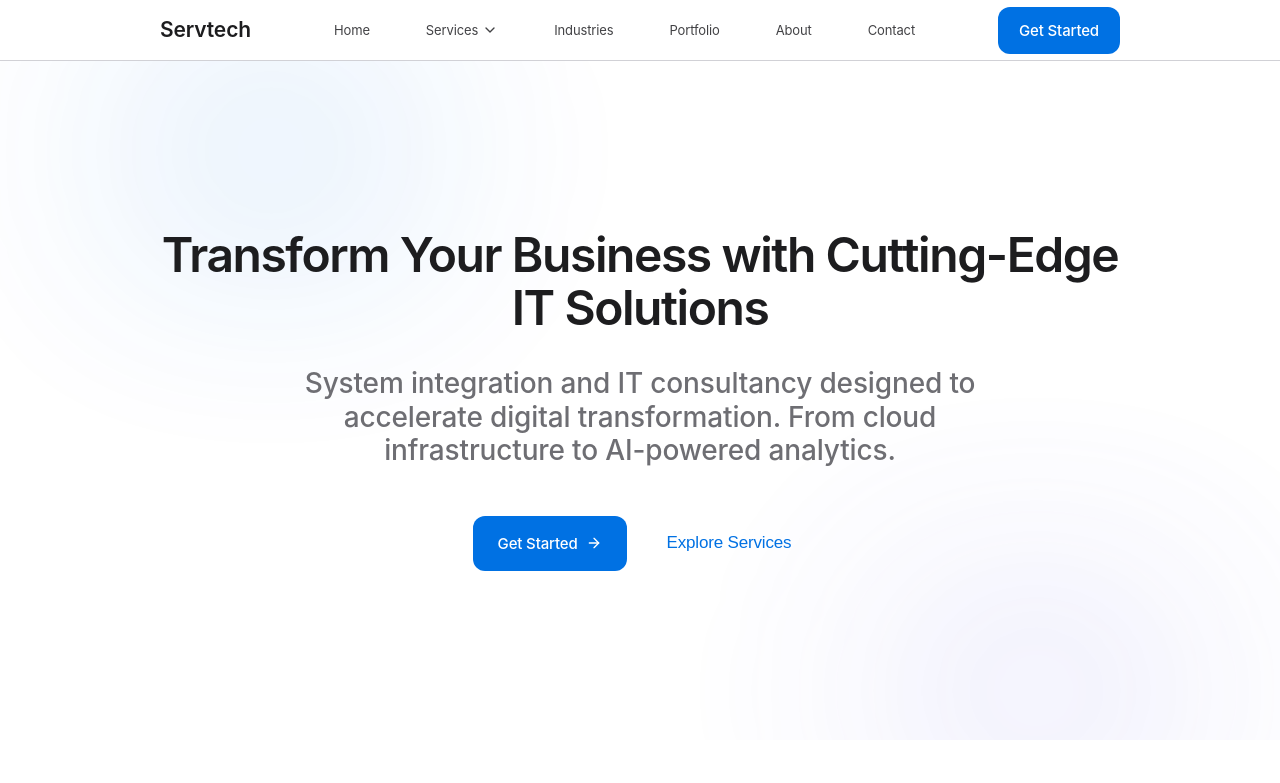
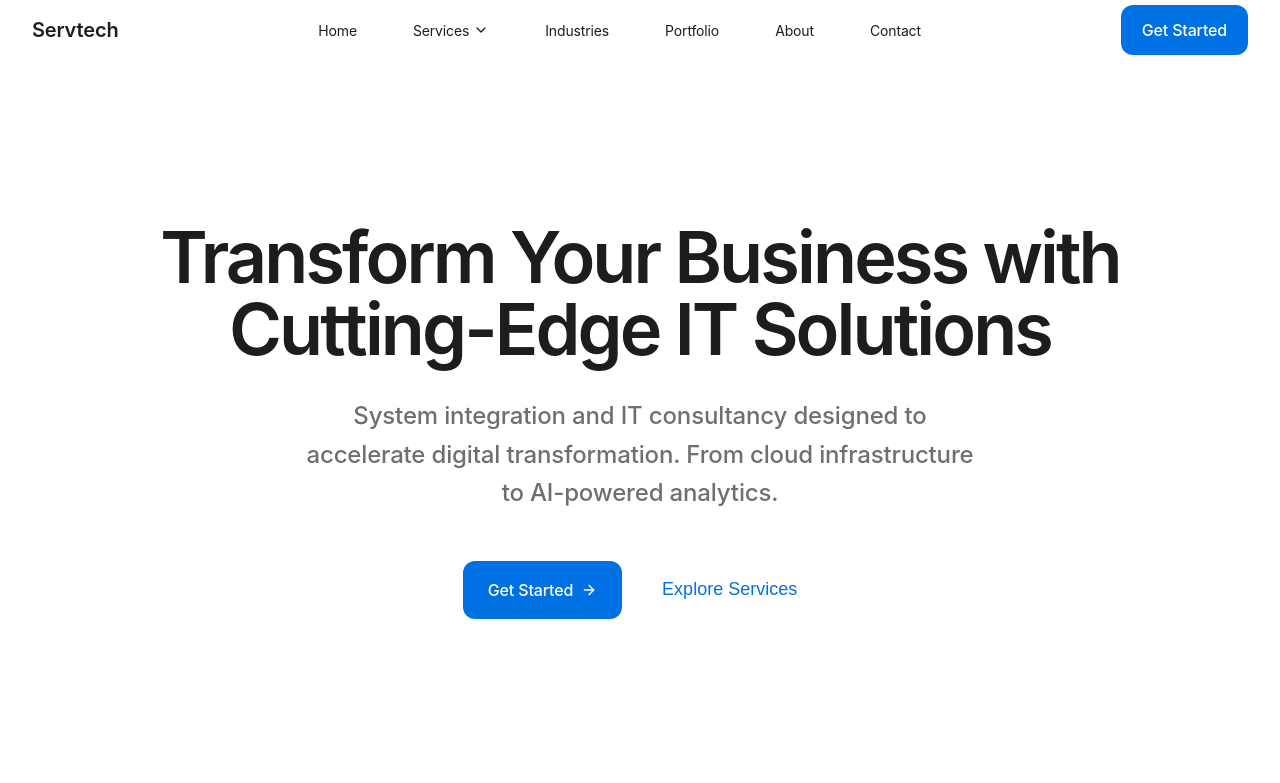
Before and after one commit to pratikasr/servtech-website, a Next.js app: page / in a window 1280 px wide. Shown: the top 783 px of the page. Built offline with nearby package versions, Linux system fonts and the light colour scheme.

Commit message:
fix(design): nuke gradients and update global design tokens for stark minimalism

```diff
--- a/src/app/globals.css
+++ b/src/app/globals.css
@@ -12,182 +12,115 @@
 
 :root {
   /* ===== Typography ===== */
-
-  /* Font Families - System fonts with fallbacks */
   --font-display: -apple-system, BlinkMacSystemFont, 'SF Pro Display', 'Inter', system-ui, sans-serif;
   --font-text: -apple-system, BlinkMacSystemFont, 'SF Pro Text', 'Inter', system-ui, sans-serif;
 
-  /* Font Sizes - Reduced by 30-40% from original */
-  --text-xs: 0.6875rem;
-  /* 11px */
-  --text-sm: 0.8125rem;
-  /* 13px */
-  --text-base: 0.9375rem;
-  /* 15px */
-  --text-lg: 1.0625rem;
-  /* 17px */
-  --text-xl: 1.3125rem;
-  /* 21px */
-  --text-2xl: 1.75rem;
-  /* 28px */
+  /* Font Sizes - Calibrated for high-DPI "Retina" feel */
+  --text-xs: 0.75rem;
+  /* 12px */
+  --text-sm: 0.875rem;
+  /* 14px */
+  --text-base: 1rem;
+  /* 16px */
+  --text-lg: 1.125rem;
+  /* 18px */
+  --text-xl: 1.25rem;
+  /* 20px */
+  --text-2xl: 1.5rem;
+  /* 24px */
   --text-3xl: 2rem;
   /* 32px */
   --text-4xl: 2.5rem;
   /* 40px */
-  --text-5xl: 3rem;
-  /* 48px - MAXIMUM */
+  --text-5xl: 3.5rem;
+  /* 56px - Increased for impact */
+  --text-6xl: 4.5rem;
+  /* 72px - New Hero size */
 
-  /* Font Weights - Refined range */
+  /* Font Weights */
   --font-light: 300;
   --font-regular: 400;
   --font-medium: 500;
   --font-semibold: 600;
-  /* NO extrabold (800) */
 
-  /* Letter Spacing - Tighter for premium feel */
-  --tracking-tighter: -0.03em;
-  /* Large headings */
+  /* Letter Spacing */
+  --tracking-tighter: -0.04em;
+  /* More aggressive for headlines */
   --tracking-tight: -0.02em;
-  /* Headings */
   --tracking-normal: -0.01em;
-  /* Body text */
-  --tracking-wide: 0.01em;
-  /* Small text */
+  --tracking-wide: 0.02em;
 
-  /* Line Heights - Optimized */
+  /* Line Heights */
   --leading-none: 1;
   --leading-tight: 1.1;
-  --leading-snug: 1.2;
-  --leading-normal: 1.4;
-  --leading-relaxed: 1.5;
+  --leading-snug: 1.3;
+  --leading-normal: 1.5;
+  --leading-relaxed: 1.6;
 
-  /* ===== Colors - Monochrome + Single Accent ===== */
+  /* ===== Colors - Stark Monochrome ===== */
+  --white: #FFFFFF;
+  --gray-50: #FBFBFD;
+  /* Very subtle warm tint, barely visible */
+  --gray-100: #F5F5F7;
+  --gray-200: #E5E5E7;
+  --gray-300: #D2D2D7;
+  --gray-400: #86868B;
+  --gray-500: #6E6E73;
+  --gray-600: #424245;
+  /* Darker secondary */
+  --gray-700: #1D1D1F;
+  --gray-800: #1D1D1F;
+  --gray-900: #1D1D1F;
+  /* Apple's "black" is often #1D1D1F */
+  --black: #000000;
 
-  /* Base Grays (Apple palette) */
-  --white: #FFFFFF;
-  --gray-50: #F5F5F7;
-  /* Apple's off-white for backgrounds */
-  --gray-100: #E5E5E7;
-  --gray-200: #D1D1D6;
-  --gray-300: #B0B0B5;
-  --gray-400: #898989;
-  --gray-500: #6E6E73;
-  /* Secondary text */
-  --gray-600: #56565A;
-  --gray-700: #424245;
-  --gray-800: #2C2C2E;
-  --gray-900: #1D1D1F;
-  /* Primary text (Apple's) */
-  --gray-950: #000000;
+  /* Accent - Refined Blue */
+  --accent-blue: #0071E3;
+  --accent-blue-hover: #0077ED;
+  --accent-blue-subtle: rgba(0, 113, 227, 0.08);
 
-  /* Accent Color (Single) */
-  --accent-blue: #0071E3;
-  /* Apple blue */
-  --accent-blue-hover: #0077ED;
-  --accent-blue-pressed: #0062CC;
+  /* ===== Spacing - Expansive ===== */
+  --space-1: 0.25rem;
+  --space-2: 0.5rem;
+  --space-3: 0.75rem;
+  --space-4: 1rem;
+  --space-5: 1.25rem;
+  --space-6: 1.5rem;
+  --space-8: 2rem;
+  --space-10: 2.5rem;
+  --space-12: 3rem;
+  --space-16: 4rem;
+  --space-20: 5rem;
+  --space-24: 6rem;
+  --space-32: 8rem;
+  /* New massive spacer */
 
-  /* Semantic Colors (Minimal use) */
-  --success: #30D158;
-  /* Apple green */
-  --error: #FF3B30;
-  /* Apple red */
-  --warning: #FF9F0A;
-  /* Apple orange */
+  /* Layout */
+  --container-max: 80rem;
+  /* Wider: 1280px */
+  --container-padding-desktop: 2rem;
+  --container-padding-mobile: 1.25rem;
 
-  /* ===== Spacing - 4px Grid System ===== */
-  --space-1: 0.25rem;
-  /* 4px */
-  --space-2: 0.5rem;
-  /* 8px */
-  --space-3: 0.75rem;
-  /* 12px */
-  --space-4: 1rem;
-  /* 16px */
-  --space-5: 1.25rem;
-  /* 20px */
-  --space-6: 1.5rem;
-  /* 24px */
-  --space-8: 2rem;
-  /* 32px */
-  --space-10: 2.5rem;
-  /* 40px */
-  --space-12: 3rem;
-  /* 48px */
-  --space-16: 4rem;
-  /* 64px */
-  --space-20: 5rem;
-  /* 80px */
-  --space-24: 6rem;
-  /* 96px */
-  --space-30: 7.5rem;
-  /* 120px */
-  --space-40: 10rem;
-  /* 160px */
+  /* ===== Physics-based Animation ===== */
+  --timing-fast: 200ms;
+  --timing-base: 400ms;
+  --ease-apple: cubic-bezier(0.25, 0.1, 0.25, 1);
+  --ease-out-expo: cubic-bezier(0.16, 1, 0.3, 1);
+  /* "Springy" feel */
 
-  /* Section Padding */
-  --section-y-desktop: 7.5rem;
-  /* 120px */
-  --section-y-tablet: 5rem;
-  /* 80px */
-  --section-y-mobile: 3.75rem;
-  /* 60px */
+  /* ===== Effects ===== */
+  --shadow-sm: 0 1px 2px rgba(0, 0, 0, 0.04);
+  --shadow-md: 0 4px 12px rgba(0, 0, 0, 0.08);
+  /* Smoother spread */
+  --shadow-lg: 0 12px 24px rgba(0, 0, 0, 0.12);
+  --shadow-xl: 0 20px 40px rgba(0, 0, 0, 0.14);
 
-  /* Container */
-  --container-max: 70rem;
-  /* 1120px - tighter than before */
-  --container-padding-desktop: 5rem;
-  /* 80px */
-  --container-padding-mobile: 1.5rem;
-  /* 24px */
-
-  /* ===== Animation & Transitions ===== */
-
-  /* Timing - Faster, more responsive */
-  --timing-instant: 100ms;
-  --timing-fast: 150ms;
-  --timing-base: 200ms;
-  --timing-slow: 300ms;
-
-  /* Easing - Apple's signature curve */
-  --ease-apple: cubic-bezier(0.25, 0.1, 0.25, 1);
-  --ease-in: cubic-bezier(0.42, 0, 1, 1);
-  --ease-out: cubic-bezier(0, 0, 0.58, 1);
-  --ease-in-out: cubic-bezier(0.42, 0, 0.58, 1);
-
-  /* Transforms - Minimal */
-  --hover-lift: translateY(-1px);
-  /* 1px MAX */
-  --hover-lift-card: translateY(-2px);
-  /* 2px for cards only */
-
-  /* ===== Shadows - Subtle ===== */
-  --shadow-xs: 0 1px 2px rgba(0, 0, 0, 0.04);
-  --shadow-sm: 0 2px 4px rgba(0, 0, 0, 0.06);
-  --shadow-md: 0 4px 8px rgba(0, 0, 0, 0.08);
-  --shadow-lg: 0 8px 16px rgba(0, 0, 0, 0.10);
-  --shadow-xl: 0 12px 24px rgba(0, 0, 0, 0.12);
-
-  /* ===== Border Radius ===== */
-  --radius-sm: 0.375rem;
-  /* 6px */
-  --radius-md: 0.5rem;
-  /* 8px */
   --radius-lg: 0.75rem;
-  /* 12px */
   --radius-xl: 1rem;
-  /* 16px */
   --radius-2xl: 1.5rem;
-  /* 24px */
+  --radius-3xl: 2rem;
+  /* New larger radius */
   --radius-full: 9999px;
-
-  /* ===== Z-index Scale ===== */
-  --z-dropdown: 1000;
-  --z-sticky: 1100;
-  --z-fixed: 1200;
-  --z-modal-backdrop: 1300;
-  --z-modal: 1400;
-  --z-popover: 1500;
-  --z-tooltip: 1600;
 }
 
 /* ============================================
--- a/src/components/home/Hero.module.css
+++ b/src/components/home/Hero.module.css
@@ -1,100 +1,67 @@
 .hero {
     position: relative;
-    min-height: 85vh;
-    /* Increased for impact */
+    min-height: 90vh;
+    /* Dominant height */
     display: flex;
     align-items: center;
     justify-content: center;
     overflow: hidden;
-    padding-top: var(--space-30);
-    /* More breathing room */
-    padding-bottom: var(--space-30);
-    box-shadow: inset 0 1px 0 var(--gray-200);
+    padding-top: var(--space-24);
+    padding-bottom: var(--space-24);
+    background-color: var(--white);
+    /* Pure white background */
 }
 
-.heroBackground {
-    position: absolute;
-    top: 0;
-    left: 0;
-    right: 0;
-    bottom: 0;
-    z-index: -1;
-    background: var(--white);
-    overflow: hidden;
-}
-
-.heroBackground::before {
-    content: '';
-    position: absolute;
-    top: -20%;
-    left: -10%;
-    width: 60%;
-    height: 60%;
-    background: radial-gradient(circle, rgba(0, 113, 227, 0.12) 0%, rgba(0, 113, 227, 0) 70%);
-    filter: blur(80px);
-    opacity: 0.8;
-    animation: drift 10s ease-in-out infinite alternate;
-}
-
-.heroBackground::after {
-    content: '';
-    position: absolute;
-    bottom: -20%;
-    right: -10%;
-    width: 60%;
-    height: 60%;
-    background: radial-gradient(circle, rgba(94, 92, 230, 0.12) 0%, rgba(94, 92, 230, 0) 70%);
-    filter: blur(80px);
-    opacity: 0.8;
-    animation: drift 15s ease-in-out infinite alternate-reverse;
-}
-
-@keyframes drift {
-    0% {
-        transform: translate(0, 0);
-    }
-
-    100% {
-        transform: translate(20px, 30px);
-    }
-}
+/*
+   Eye Bleach Removal:
+   REMOVED .heroBackground and its pseudo-elements (the blobs).
+   Replaced with a subtle, structured grid or pure white.
+*/
 
 .heroContent {
     position: relative;
     text-align: center;
-    max-width: 64rem;
-    /* Increased width for larger text */
+    max-width: 72rem;
+    /* Wide to accommodate large text */
     margin: 0 auto;
     padding: var(--space-12) 0;
-    animation: fadeInUp 0.6s var(--ease-apple);
+    z-index: 2;
 }
 
 .title {
-    font-size: var(--text-5xl);
-    /* Massive impactful title */
+    font-size: var(--text-6xl);
+    /* Stark, Massive */
     font-weight: var(--font-semibold);
     color: var(--gray-900);
     margin-bottom: var(--space-8);
-    line-height: var(--leading-tight);
+    line-height: var(--leading-none);
+    /* Tightest leading */
     letter-spacing: var(--tracking-tighter);
+    opacity: 0;
+    animation: fadeUp 1s var(--ease-out-expo) forwards;
+    /* Custom premium easing */
 }
 
 @media (max-width: 768px) {
     .title {
         font-size: var(--text-4xl);
+        line-height: var(--leading-tight);
     }
 }
 
 .subtitle {
     font-size: var(--text-2xl);
-    /* Significantly larger to match About page */
+    font-weight: var(--font-medium);
     color: var(--gray-500);
+    /* Stark contrast */
     margin-bottom: var(--space-12);
-    line-height: var(--leading-snug);
-    max-width: 48rem;
+    line-height: var(--leading-relaxed);
+    max-width: 42rem;
     margin-left: auto;
     margin-right: auto;
-    font-weight: var(--font-medium);
+    opacity: 0;
+    animation: fadeUp 1s var(--ease-out-expo) 0.2s forwards;
+    /* Staggered */
 }
 
 @media (max-width: 768px) {
@@ -105,37 +72,40 @@
 
 .ctaGroup {
     display: flex;
-    gap: var(--space-6);
+    gap: var(--space-5);
     justify-content: center;
     align-items: center;
     flex-wrap: wrap;
+    opacity: 0;
+    animation: fadeUp 1s var(--ease-out-expo) 0.4s forwards;
+    /* Staggered */
 }
 
-/* Secondary CTA as text link */
+/* Secondary CTA - Hyper-minimal */
 .secondaryCta {
     font-size: var(--text-lg);
-    /* Larger */
     font-weight: var(--font-medium);
     color: var(--accent-blue);
     background: transparent;
     border: none;
     cursor: pointer;
-    padding: var(--space-3) var(--space-4);
+    padding: var(--space-3) var(--space-5);
     transition: all var(--timing-fast) var(--ease-apple);
-    letter-spacing: var(--tracking-normal);
 }
 
 .secondaryCta:hover {
     color: var(--accent-blue-hover);
-    transform: none;
+    opacity: 0.8;
 }
 
-/* Remove trust badges entirely */
-.trustBadges {
-    display: none;
+@keyframes fadeUp {
+    from {
+        opacity: 0;
+        transform: translateY(20px);
+    }
+
+    to {
+        opacity: 1;
+        transform: translateY(0);
+    }
 }
-
-/* Remove scroll indicator */
-.scrollIndicator {
-    display: none;
-}
```
